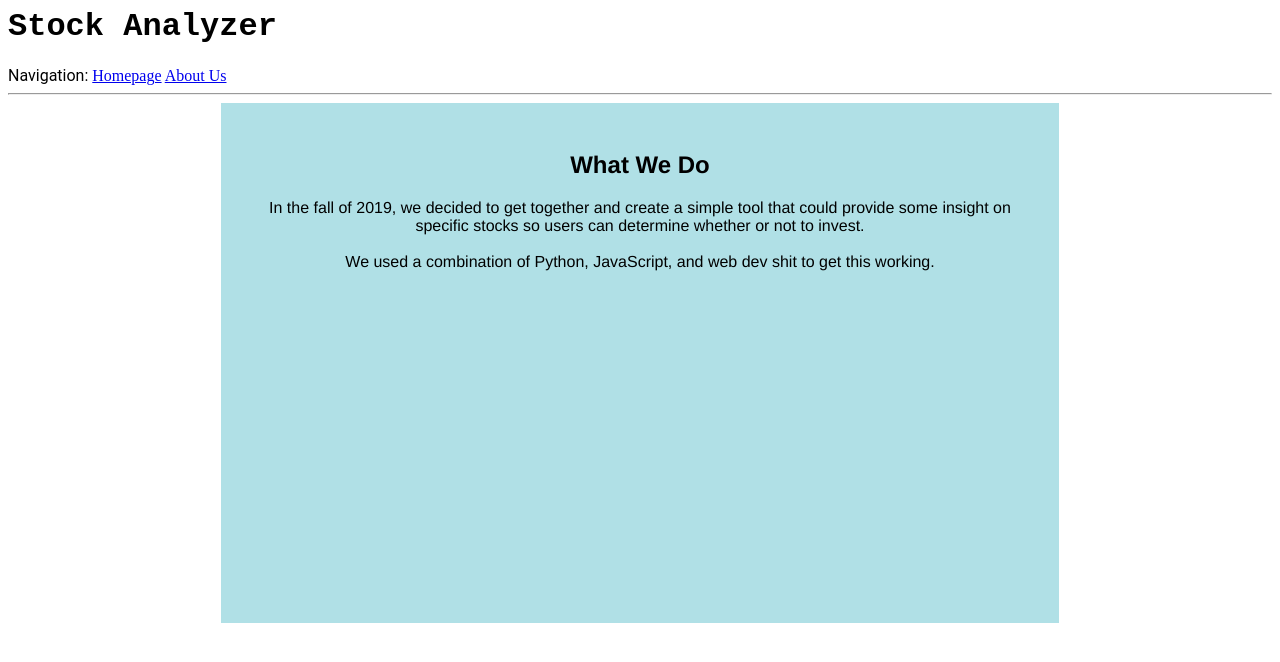
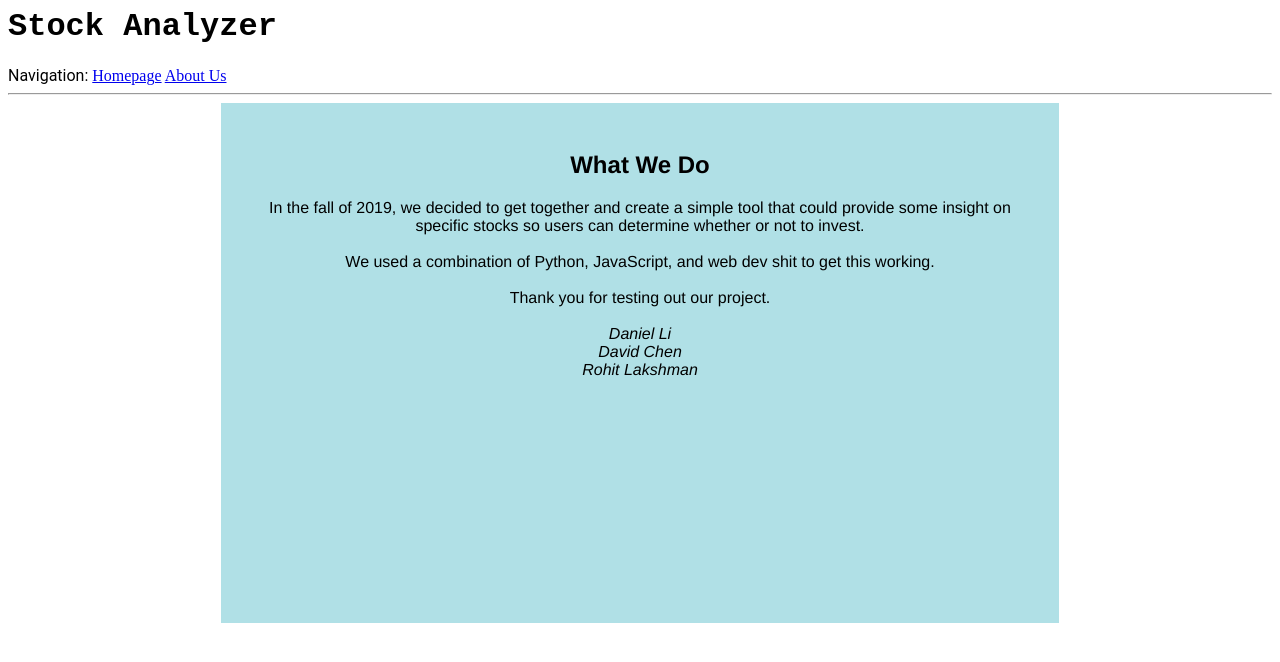
Before and after one commit to dchen327/stockanalyzer-flask, a Flask app: page /about in a window 1280 px wide. Shown: the top 662 px of the page. Run offline with Flask 2, Linux system fonts and the light colour scheme.

Commit message:
made the about page cooler

```diff
--- a/app/templates/about.html
+++ b/app/templates/about.html
@@ -1,11 +1,10 @@
-{% extends "base.html" %}
-{% block content %}
 <html>
   <head>
+  </head>
+  <body>{% extends "base.html" %}
+    {% block content %}
     <meta http-equiv="content-type" content="text/html; charset=UTF-8">
     <title>What We Do</title>
-  </head>
-  <body>
     <div style="height:500px;width:60%;background-color:powderblue;margin:auto;text-align:center;padding: 10px 40px 10px 40px">
       <br>
       <h2><span style="font-family: Helvetica,Arial,sans-serif;">What We Do</span></h2>
@@ -15,8 +14,14 @@
           or not to invest. <br>
           <br>
           We used a combination of Python, JavaScript, and web dev shit to get
-          this working. </span></p>
+          this working. <br>
+          <br>
+          Thank you for testing out our project. <br>
+          <br>
+          <em>Daniel Li<br>
+            David Chen<br>
+            Rohit Lakshman</em> </span></p>
     </div>
+    {% endblock %}
   </body>
 </html>
-{% endblock %}
```
